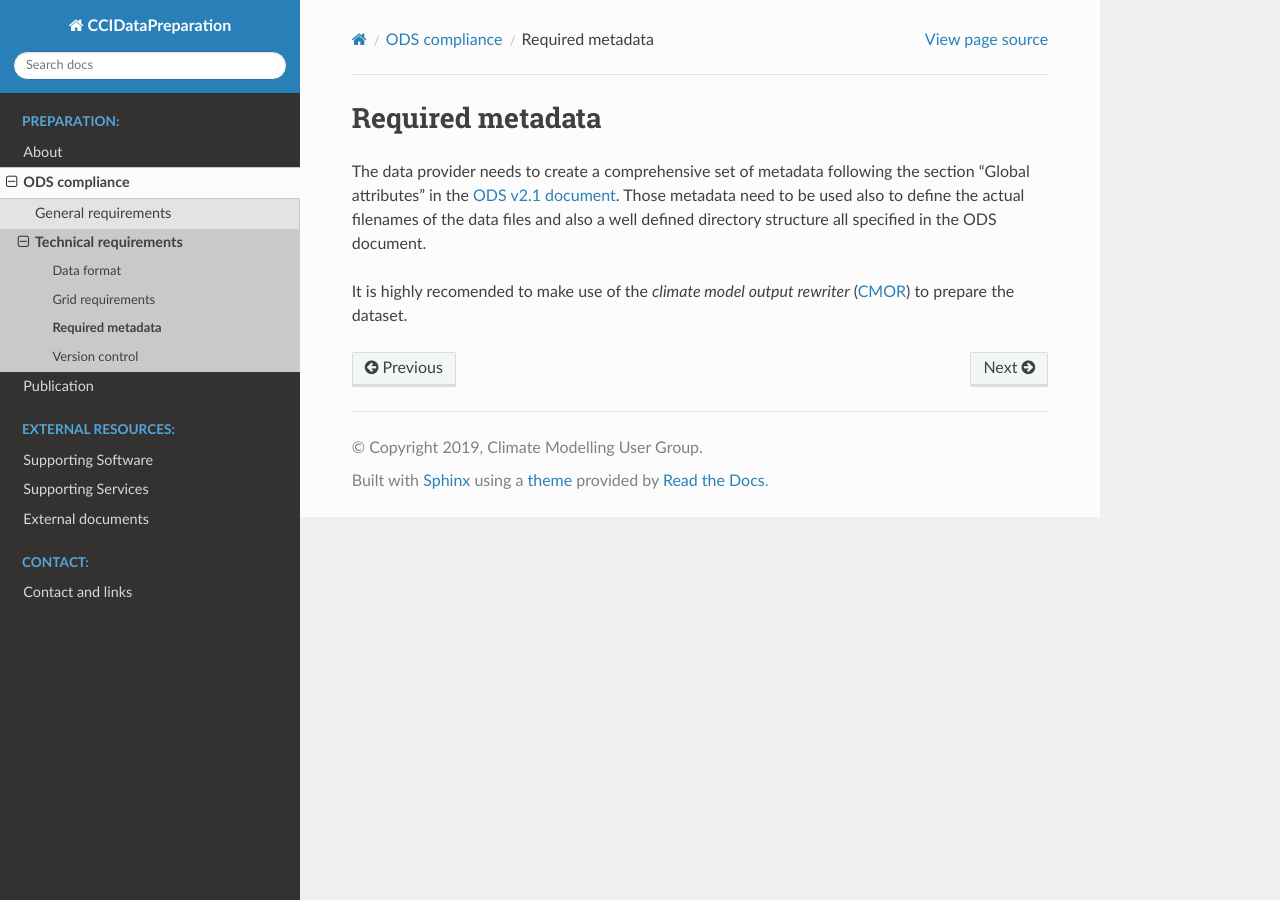
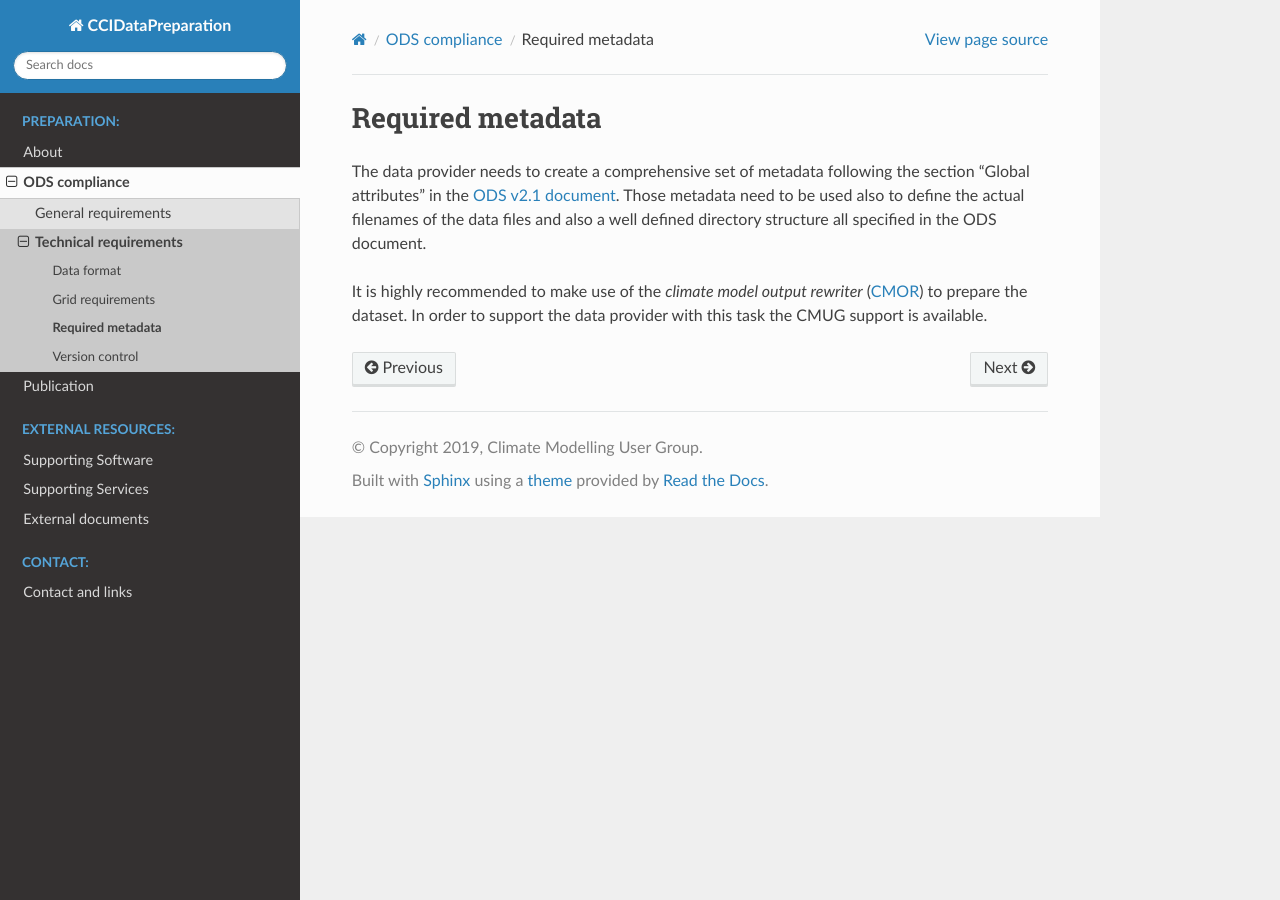
Before and after one commit to bjoernbroetz/ccidatapreparation, a Sphinx documentation site: the page built from docs/source/ods_compliance/technical/metadata.rst, in a window 1280 px wide. Built offline with Sphinx 7.4.7 and the Read the Docs theme 2.0.0, drawn with Linux system fonts in a browser that asks for light colours.

Commit message:
Clarify that CMUG support will assist with metadata.

```diff
--- a/docs/source/ods_compliance/technical/metadata.rst
+++ b/docs/source/ods_compliance/technical/metadata.rst
@@ -4,4 +4,4 @@ Required metadata
 
 The data provider needs to create a comprehensive set of metadata following the section "Global attributes" in the `ODS v2.1 document <https://esgf-node.llnl.gov/projects/obs4mips/DataSpecifications>`_. Those metadata need to be used also to define the actual filenames of the data files and also a well defined directory structure all specified in the ODS document.
 
-It is highly recomended to make use of the *climate model output rewriter* (`CMOR <https://cmor.llnl.gov>`_) to prepare the dataset.
+It is highly recommended to make use of the *climate model output rewriter* (`CMOR <https://cmor.llnl.gov>`_) to prepare the dataset. In order to support the data provider with this task the CMUG support is available.
```
